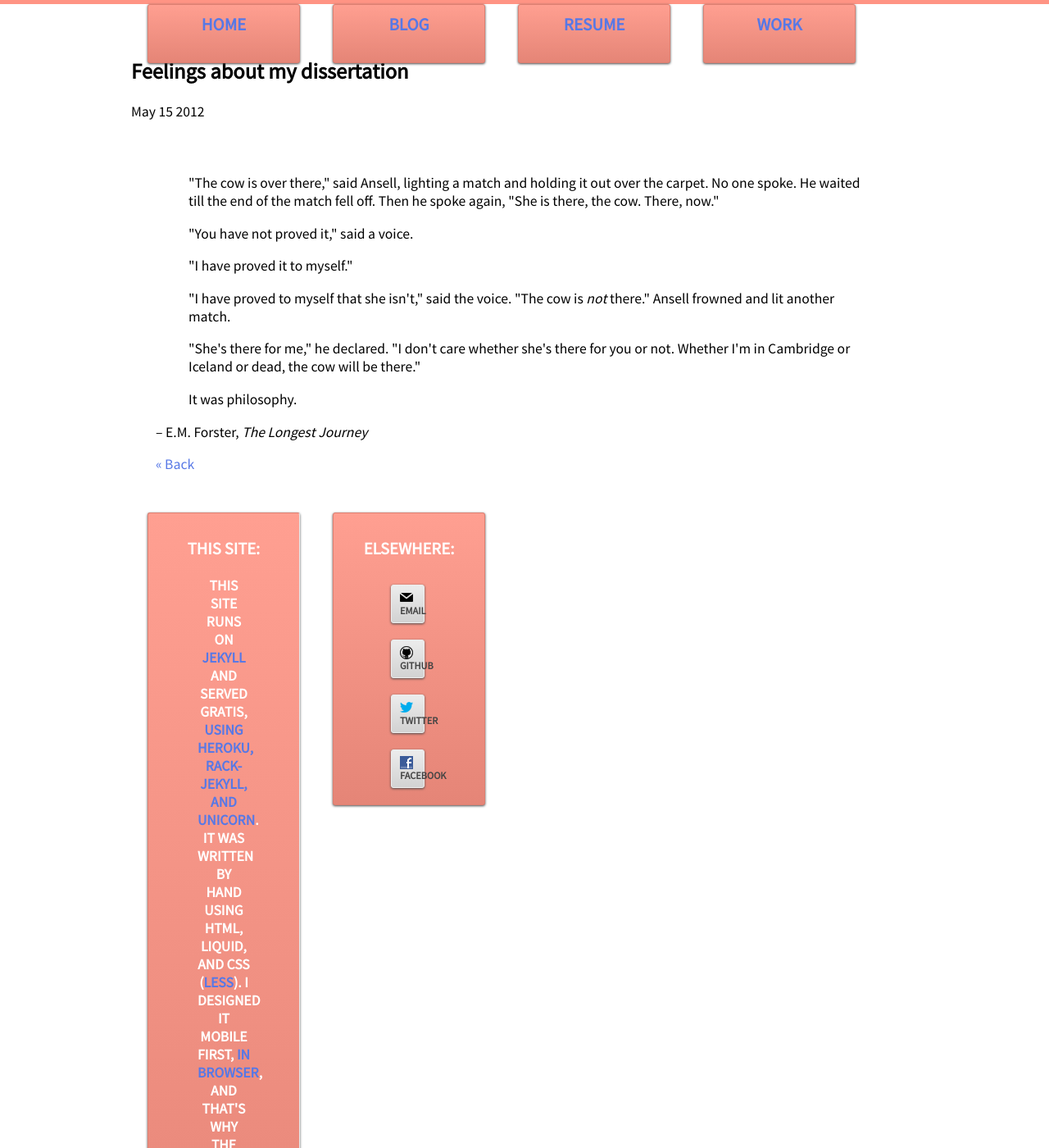
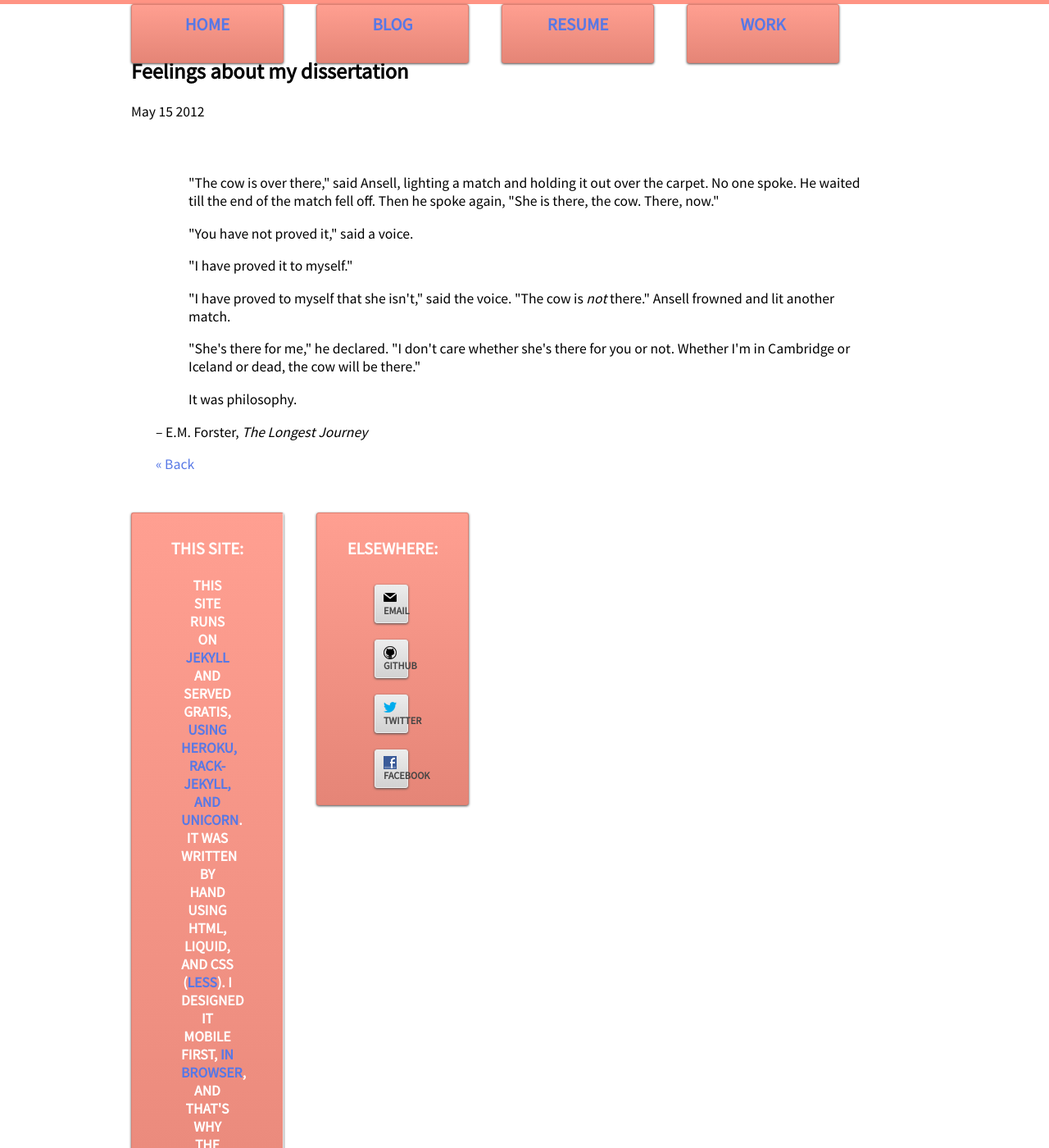
Before and after one commit to evanseyf/blog, a Jekyll site: the page built from _posts/2012-05-15-dissertation-feelings.markdown, in a window 1280 px wide and 1400 px high. Shown: the whole window at 82% size. Built offline with Jekyll 4.4.1, drawn with Linux system fonts in a browser that asks for light colours; nearby versions of some CDN libraries; Markdown is read by kramdown in place of the engine named in the settings.

Commit message:
little tweak on button alignment

```diff
--- a/css/style.css
+++ b/css/style.css
@@ -444,6 +444,9 @@ footer li {
     width: 15%;
     margin: 0 20px;
   }
+  .about li:first-child {
+    margin-left: 0;
+  }
 }
 @media (min-width: 1280px) {
   #footer-img {
@@ -494,3 +497,6 @@ footer li {
   width: 15%;
   margin: 0 20px;
 }
+.oldie .about li:first-child {
+  margin-left: 0;
+}
--- a/css/style.less
+++ b/css/style.less
@@ -387,6 +387,9 @@ footer li {
 		li {
 			width: 15%;
 			margin: 0 20px;
+			&:first-child {
+				margin-left: 0;
+			}
 		}
 	}
 }
```
